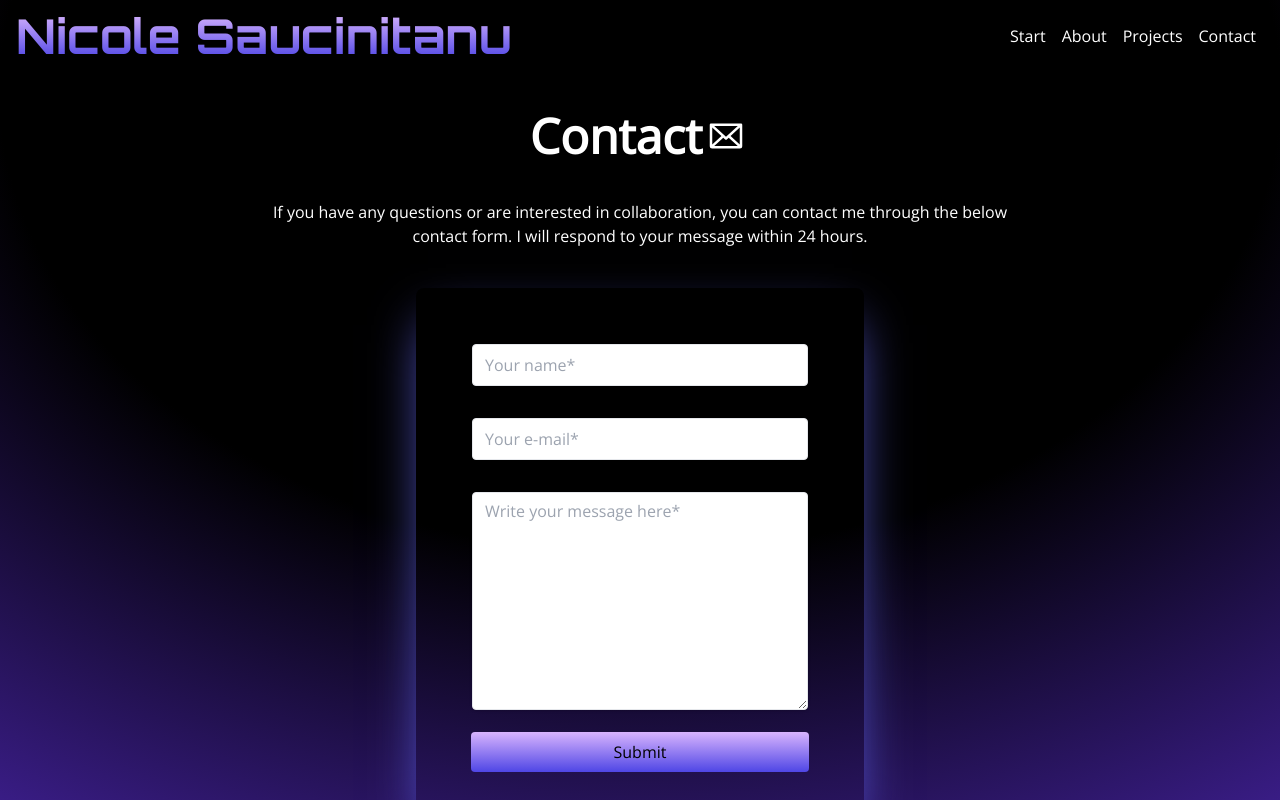
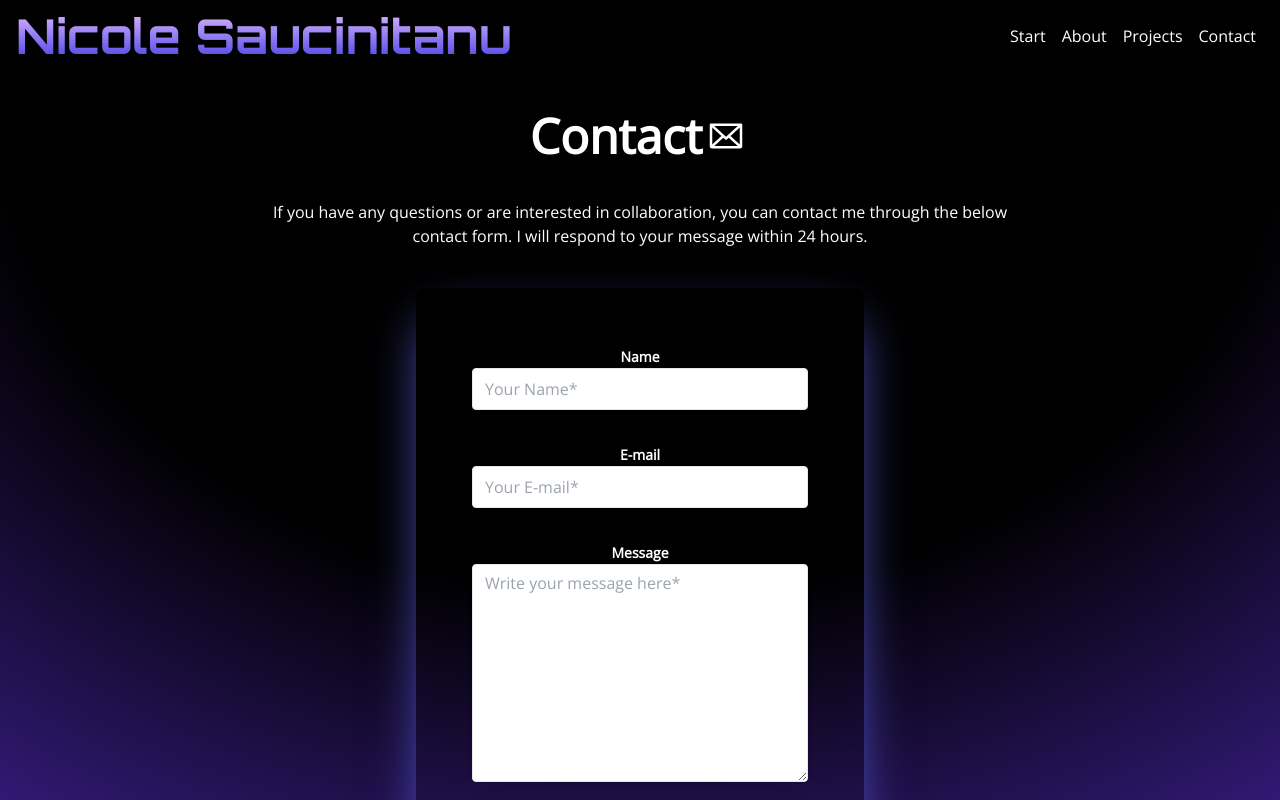
Before and after one commit to NicoleCoding/portfolio-next, a Next.js app: page /contact in a window 1280 px wide. Shown: the top 800 px of the page. Built offline with nearby package versions, Linux system fonts and the light colour scheme.

Commit message:
- Added labels - Centered the hero section correctly - Added correct link

```diff
--- a/components/Form.jsx
+++ b/components/Form.jsx
@@ -54,22 +54,25 @@ export default function ContactForm() {
             transition={{ duration: 0.4, ease: "easeIn" }}
         >
             <Input
+                label="Name"
                 type="text"
                 name="name"
                 value={formData.name}
                 onChange={handleChange}
-                placeholder="Your name*"
+                placeholder="Your Name*"
                 required
             />
             <Input
+                label="E-mail"
                 type="email"
                 name="email"
                 value={formData.email}
                 onChange={handleChange}
-                placeholder="Your e-mail*"
+                placeholder="Your E-mail*"
                 required
             />
             <Input
+                label="Message"
                 type="textarea"
                 name="message"
                 value={formData.message}
--- a/components/Input.jsx
+++ b/components/Input.jsx
@@ -1,7 +1,7 @@
 export default function Input({ label, type = "text", name, value, onChange, placeholder, rows, ...props}) {
     return (
         <div className="w-full mx-auto p-4">
-            {label && <label className="text-gray-700 text-sm font-bold max-w-md mx-auto" htmlFor={name}>{label}</label>}
+            {label && <label className="text-white text-sm font-bold max-w-md mx-auto" htmlFor={name}>{label}</label>}
             {type === "textarea" ? (
                 <textarea
                     name={name.toLowerCase()}
--- a/pages/index.js
+++ b/pages/index.js
@@ -29,7 +29,7 @@ export default function Home() {
 
 
   return (
-    <section className=" w-screen flex flex-col items-center justify-center font-custom p-2">
+    <section className=" w-full flex flex-col items-center justify-center font-custom p-2 mx-auto">
       <motion.div
         initial={{ opacity: 0, x: -20 }}
         animate={{ opacity: 1, x: 0 }}
@@ -40,7 +40,7 @@ export default function Home() {
 
       <section
         id="hero"
-        className="flex flex-col justify-center items-center text-center p-4 sm:p-8 w-full max-w-3xl"
+        className="flex flex-col justify-center items-center mx-auto text-center p-4 sm:p-0 w-full max-w-3xl"
       >
         <div className="relative z-10 text-white px-4 py-6 flex flex-col items-center">
           <h2 className="font-bold text-lg sm:text-5xl">
--- a/pages/projects/[id].js
+++ b/pages/projects/[id].js
@@ -10,7 +10,7 @@ const projectData = {
         description: "The project aimed to create a specific application for a specific use case scenario and persona. The app was specifically designed for desktop use, so it is not adjusted to mobile and smaller screens. The project was accomplished by teamwork. The application is not completed and only contains certain pages, which are relevant for the booking process.",
         projectImage: "/hotel-app.png",
         liveVersion: "https://lisawiklund.github.io/hotell-app-20244/",
-        codeLink: "https://github.com/PalmBookingAgency/HotelApp",
+        codeLink: "https://github.com/hotell-app/PalmBookingAgency.github.io",
     },
     "2": {
         title: "Informative application about climate change - KlimatKoll",
```
